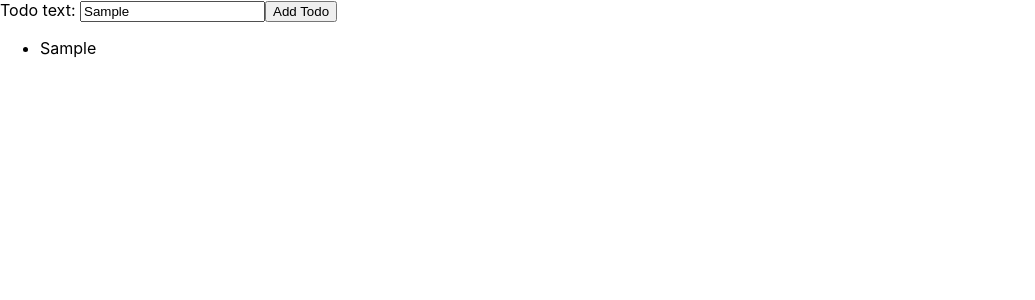
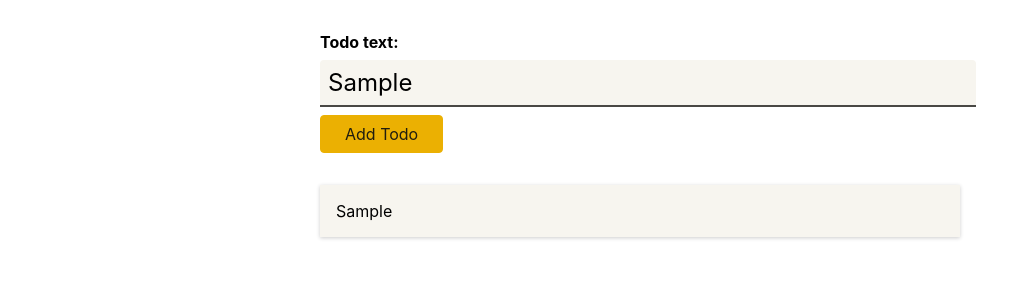
Before and after one commit to javierpb275/react-ts, a React (Create React App) app: page / in a window 1280 px wide. Both pictures are taken after typing "Sample" into the empty fields and a click on the button "Add Todo". Shown: the top 300 px of the page, without its empty margins (0-1035 px from the left). Built offline with nearby package versions, Linux system fonts and the light colour scheme.

Commit message:
added styling

```diff
--- /dev/null
+++ b/src/components/NewTodo.module.css
@@ -0,0 +1,41 @@
+.form {
+  width: 40rem;
+  margin: 2rem auto;
+}
+
+.form label {
+  display: block;
+  font-weight: bold;
+  margin-bottom: 0.5rem;
+}
+
+.form input {
+  display: block;
+  width: 100%;
+  font: inherit;
+  font-size: 1.5rem;
+  padding: 0.5rem;
+  border-radius: 4px;
+  background-color: #f7f5ef;
+  border: none;
+  border-bottom: 2px solid #494844;
+  border-bottom-right-radius: 0;
+  border-bottom-left-radius: 0;
+  margin-bottom: 0.5rem;
+}
+
+.form button {
+  font: inherit;
+  background-color: #ebb002;
+  border: 1px solid #ebb002;
+  color: #201d0f;
+  padding: 0.5rem 1.5rem;
+  border-radius: 4px;
+  cursor: pointer;
+}
+
+.form button:hover,
+.form button:active {
+  background-color: #ebc002;
+  border-color: #ebc002;
+}
--- a/src/components/NewTodo.tsx
+++ b/src/components/NewTodo.tsx
@@ -1,5 +1,6 @@
 import React from "react";
 import { useRef } from "react";
+import classes from "./NewTodo.module.css";
 
 const NewTodo: React.FC<{ onAddTodo: (text: string) => void }> = (props) => {
   const todoTextInputRef = useRef<HTMLInputElement>(null);
@@ -12,7 +13,7 @@ const NewTodo: React.FC<{ onAddTodo: (text: string) => void }> = (props) => {
     props.onAddTodo(enteredText);
   };
   return (
-    <form onSubmit={submitHandler}>
+    <form onSubmit={submitHandler} className={classes.form}>
       <label htmlFor="text">Todo text: </label>
       <input type="text" id="text" ref={todoTextInputRef} />
       <button>Add Todo</button>
--- /dev/null
+++ b/src/components/TodoItem.module.css
@@ -0,0 +1,6 @@
+.item {
+  margin: 1rem 0;
+  box-shadow: 0 1px 4px rgba(0, 0, 0, 0.2);
+  padding: 1rem;
+  background-color: #f7f5ef;
+}
--- a/src/components/TodoItem.tsx
+++ b/src/components/TodoItem.tsx
@@ -1,7 +1,8 @@
 import React from "react";
+import classes from "./TodoItem.module.css";
 
 const TodoItem: React.FC<{ text: string }> = (props) => {
-  return <li>{props.text}</li>;
+  return <li className={classes.item}>{props.text}</li>;
 };
 
 export default TodoItem;
--- /dev/null
+++ b/src/components/Todos.module.css
@@ -0,0 +1,6 @@
+.todos {
+  list-style: none;
+  margin: 2rem auto;
+  padding: 0;
+  width: 40rem;
+}
--- a/src/components/Todos.tsx
+++ b/src/components/Todos.tsx
@@ -1,10 +1,11 @@
 import React from "react";
 import Todo from "../models/todo";
 import TodoItem from "./TodoItem";
+import classes from "./Todos.module.css";
 
 const Todos: React.FC<{ items: Todo[] }> = (props) => {
   return (
-    <ul>
+    <ul className={classes.todos}>
       {props.items.map((item) => {
         return <TodoItem key={item.id} text={item.text} />;
       })}
```
